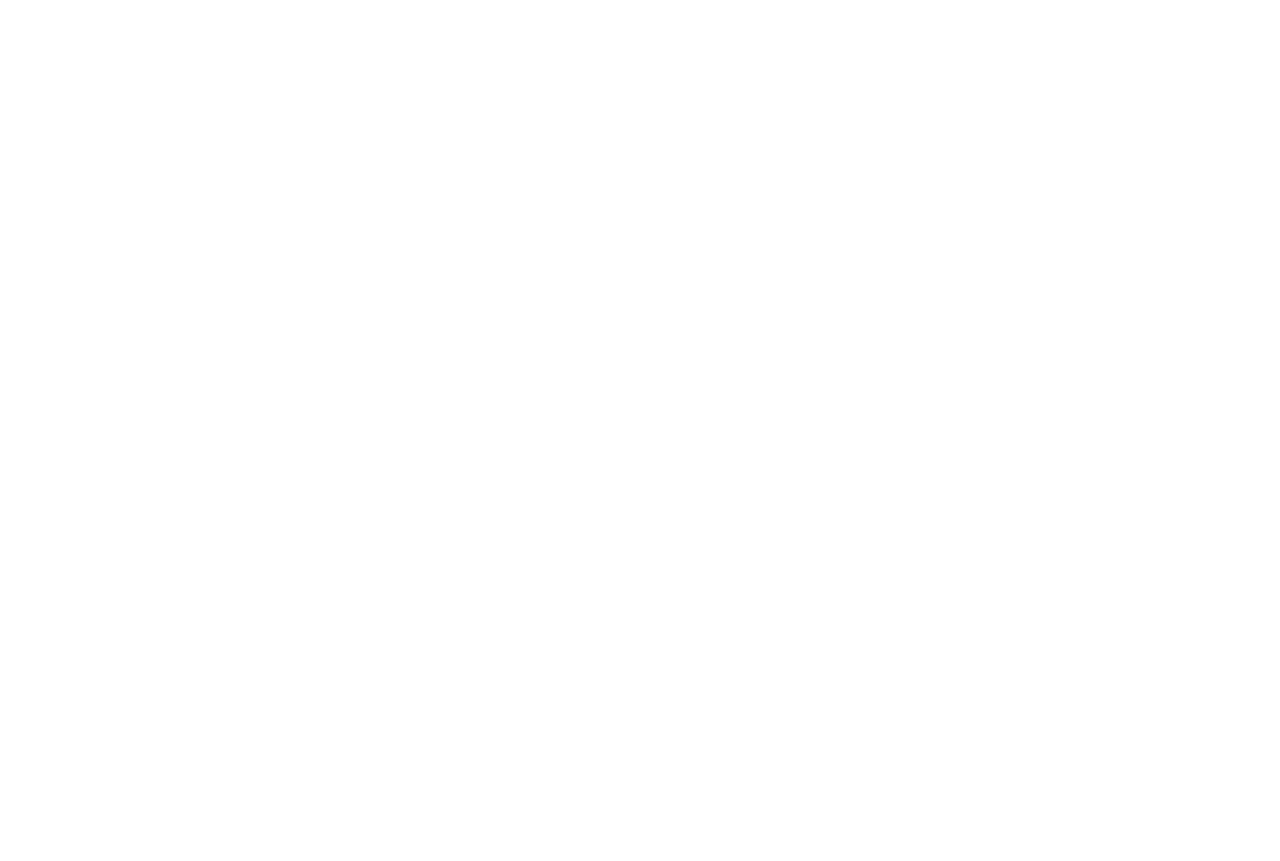
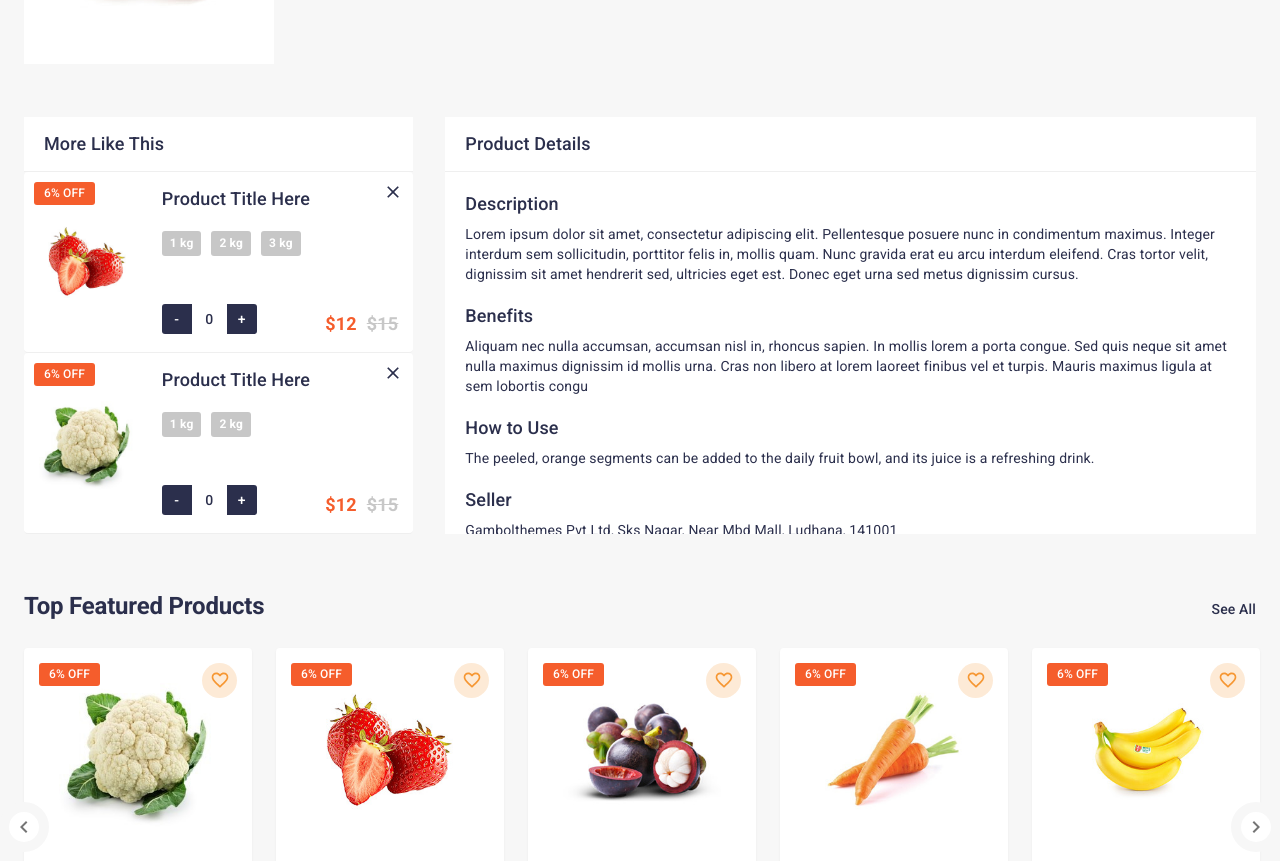
Before and after one commit to apexof/gambo-market, a Next.js app: page /product/1 in a window 1280 px wide. Before the commit this address had no page. Shown: the part 427-1288 px from the top of the page. Before the commit the page ends 800 px from the top, so only its background shows below. Built offline with nearby package versions, Linux system fonts and the light colour scheme.

Commit message:
add dinamic routing for product page

```diff
--- /dev/null
+++ b/components/PagesData/Product/FullProduct.jsx
@@ -0,0 +1,16 @@
+import React from 'react'
+import { makeStyles } from '@material-ui/core/styles';
+
+const useStyles = makeStyles(theme => ({
+
+}))
+
+export default function FullProduct({ img }) {
+    const classes = useStyles();
+
+    return (
+        <div className={classes.der}>
+            <img src={img} alt="" />
+        </div>
+    )
+}
--- /dev/null
+++ b/components/PagesData/Product/Texts.jsx
@@ -0,0 +1,64 @@
+import React from 'react'
+import cx from 'clsx'
+import { makeStyles } from '@material-ui/core/styles';
+import { Box, Typography } from '@material-ui/core';
+import BlockTitle from '../../Elements/BlockTitle';
+
+const useStyles = makeStyles(theme => ({
+    list: {
+        background: theme.palette.background.paper,
+        maxHeight: 362,
+        overflowY: "scroll",
+    }
+}))
+const texts = [
+    {
+        id: 1,
+        title: "Description",
+        text: "Lorem ipsum dolor sit amet, consectetur adipiscing elit. Pellentesque posuere nunc in condimentum maximus. Integer interdum sem sollicitudin, porttitor felis in, mollis quam. Nunc gravida erat eu arcu interdum eleifend. Cras tortor velit, dignissim sit amet hendrerit sed, ultricies eget est. Donec eget urna sed metus dignissim cursus.",
+    },
+    {
+        id: 2,
+        title: "Benefits",
+        text: `Aliquam nec nulla accumsan, accumsan nisl in, rhoncus sapien.
+        In mollis lorem a porta congue.
+        Sed quis neque sit amet nulla maximus dignissim id mollis urna.
+        Cras non libero at lorem laoreet finibus vel et turpis.
+        Mauris maximus ligula at sem lobortis congu`,
+    },
+    {
+        id: 3,
+        title: "How to Use",
+        text: `The peeled, orange segments can be added to the daily fruit bowl, and its juice is a refreshing drink.`,
+    },
+    {
+        id: 4,
+        title: "Seller",
+        text: `Gambolthemes Pvt Ltd, Sks Nagar, Near Mbd Mall, Ludhana, 141001`,
+    },
+    {
+        id: 5,
+        title: "Disclaimer",
+        text: `Phasellus efficitur eu ligula consequat ornare. Nam et nisl eget magna aliquam consectetur. Aliquam quis tristique lacus. Donec eget nibh et quam maximus rutrum eget ut ipsum. Nam fringilla metus id dui sollicitudin, sit amet maximus sapien malesuada.`,
+    },
+]
+
+export default function BannerSection() {
+    const classes = useStyles();
+
+    return (
+        <div className={classes.der}>
+            <BlockTitle>Product Details</BlockTitle>
+            <Box px={2.5} pb={2.5} className={cx(classes.list, "scrollstyle_4")}>
+                {texts.map(item => (
+                    <Box key={item.id} pt={2.5}>
+                        <Box mb={1}>
+                            <Typography variant="h4">{item.title}</Typography>
+                        </Box>
+                        <Typography variant="body2">{item.text}</Typography>
+                    </Box>
+                ))}
+            </Box>
+        </div>
+    )
+}
--- a/components/Product/ProductCards/MainProductCard.jsx
+++ b/components/Product/ProductCards/MainProductCard.jsx
@@ -47,7 +47,7 @@
     },
 }))
 
-export default function ProductCard({ title, img, price, oldPrice, available, discount, }) {
+export default function ProductCard({ title, img, price, oldPrice, available, discount, id }) {
     const classes = useStyles();
 
     return (
@@ -59,7 +59,7 @@
                 <WishIcon />
             </div>
             <CardMedia>
-                <Link href="#" className={classes.imgWrapper}>
+                <Link href={`/product/${id}`} className={classes.imgWrapper}>
                     <img src={img} alt="" />
                 </Link>
             </CardMedia>
--- a/components/Product/ProductCards/Weight.jsx
+++ b/components/Product/ProductCards/Weight.jsx
@@ -21,12 +21,12 @@
     },
 }))
 
-export default function Weight({ children }) {
+export default function Weight({ children, measure = "kg" }) {
     const classes = useStyles();
 
     return (
         <div className={classes.weight}>
-            {`${children} kg`}
+            {`${children} ${measure}`}
         </div>
     )
 }
--- a/components/Product/ProductLists/ProductList.jsx
+++ b/components/Product/ProductLists/ProductList.jsx
@@ -43,9 +43,8 @@
     },
 ]
 
-export default function ProductListSlider({ listData }) {
+export default function ProductListSlider({ items, title, }) {
     const classes = useStyles();
-    const { items, title, } = listData;
 
     return (
         <Container>
@@ -60,6 +59,7 @@
                 {items.map(item => (
                     <Grid key={item.id} item xs={12} sm={6} md={4} lg={3}>
                         <ProductCard
+                            id={item.id}
                             title={item.title}
                             img={item.img}
                             price={item.price}
--- a/components/Product/ProductLists/ProductListSlider.jsx
+++ b/components/Product/ProductLists/ProductListSlider.jsx
@@ -42,9 +42,8 @@
     },
 ]
 
-export default function ProductListSlider({ listData }) {
+export default function ProductListSlider({ items, title, clarification, id }) {
     const classes = useStyles();
-    const { items, title, clarification, id } = listData;
     return (
         <Container>
             <SectionTitle title={title} clarification={clarification} seeAllLink={`/category/${id}`} />
@@ -54,6 +53,7 @@
                         <div key={item.id}>
                             <Box mx={1.5}>
                                 <ProductCard
+                                    id={item.id}
                                     title={item.title}
                                     img={item.img}
                                     price={item.price}
--- a/components/Product/ProductLists/lists.js
+++ b/components/Product/ProductLists/lists.js
@@ -1,9 +1,35 @@
-const lists = {
-    "fresh-and-fruits": {
+export const getItemById = (itemID) => {
+    const item = productItems.find(item => item.id === itemID)
+    console.log(itemID);
+    console.log(item);
+    return item
+}
+export const getItemsFromCategory = (category) => {
+    const items = productItems.filter(item => item.category === category)
+    return items
+}
+export const getTitleOfCategory = (categoryId) => {
+    const needCategory = categories.find(item => item.id === categoryId)
+    console.log(needCategory, "qwe");
+    return needCategory.title
+}
+
+export const categories = [
+    {
+        id: "top-featured-products",
+        title: "Top Featured Products",
+    },
+    {
         id: "fresh-and-fruits",
         title: "Fresh Vegetables & Fruits",
-        clarification: "For You",
-        items: [
+    },
+    {
+        id: "added-new-products",
+        title: "Added New Products",
+    },
+]
+
+export const productItems = [
     {
         id: 1,
         title: "Product Title Here",
@@ -12,6 +38,7 @@
         oldPrice: "15",
         available: "Available (In Stock)",
         discount: "6%",
+        category: "fresh-and-fruits",
     },
     {
         id: 2,
@@ -21,6 +48,7 @@
         oldPrice: "15",
         available: "Available (In Stock)",
         discount: "6%",
+        category: "fresh-and-fruits",
     },
     {
         id: 3,
@@ -30,6 +58,7 @@
         oldPrice: "15",
         available: "Available (In Stock)",
         discount: "6%",
+        category: "fresh-and-fruits",
     },
     {
         id: 4,
@@ -39,6 +68,7 @@
         oldPrice: "15",
         available: "Available (In Stock)",
         discount: "6%",
+        category: "fresh-and-fruits",
     },
     {
         id: 5,
@@ -48,6 +78,7 @@
         oldPrice: "15",
         available: "Available (In Stock)",
         discount: "6%",
+        category: "fresh-and-fruits",
     },
     {
         id: 6,
@@ -57,184 +88,190 @@
         oldPrice: "15",
         available: "Available (In Stock)",
         discount: "6%",
+        category: "fresh-and-fruits",
     },
-        ],
-    },
-    "top-featured-products": {
-        title: "Top Featured Products",
-        clarification: "For You",
-        id: "top-featured-products",
-        items: [
     {
-                id: 1,
+        id: 101,
         title: "Product Title Here",
         img: "/img/products/product-1.jpg",
         price: "12",
         oldPrice: "15",
         available: "Available (In Stock)",
         discount: "6%",
+        category: "top-featured-products",
     },
     {
-                id: 2,
+        id: 102,
         title: "Product Title Here",
         img: "/img/products/product-2.jpg",
         price: "12",
         oldPrice: "15",
         available: "Available (In Stock)",
         discount: "6%",
+        category: "top-featured-products",
     },
     {
-                id: 3,
+        id: 103,
         title: "Product Title Here",
         img: "/img/products/product-3.jpg",
         price: "12",
         oldPrice: "15",
         available: "Available (In Stock)",
         discount: "6%",
+        category: "top-featured-products",
     },
     {
-                id: 4,
+        id: 104,
         title: "Product Title Here",
         img: "/img/products/product-4.jpg",
         price: "12",
         oldPrice: "15",
         available: "Available (In Stock)",
         discount: "6%",
+        category: "top-featured-products",
     },
     {
-                id: 5,
+        id: 105,
         title: "Product Title Here",
         img: "/img/products/product-5.jpg",
         price: "12",
         oldPrice: "15",
         available: "Available (In Stock)",
         discount: "6%",
+        category: "top-featured-products",
     },
     {
-                id: 6,
+        id: 106,
         title: "Product Title Here",
         img: "/img/products/product-5.jpg",
         price: "12",
         oldPrice: "15",
         available: "Available (In Stock)",
         discount: "6%",
+        category: "top-featured-products",
     },
     {
-                id: 7,
+        id: 107,
         title: "Product Title Here",
         img: "/img/products/product-1.jpg",
         price: "12",
         oldPrice: "15",
         available: "Available (In Stock)",
         discount: "6%",
+        category: "top-featured-products",
     },
     {
-                id: 8,
+        id: 108,
         title: "Product Title Here",
         img: "/img/products/product-2.jpg",
         price: "12",
         oldPrice: "15",
         available: "Available (In Stock)",
         discount: "6%",
+        category: "top-featured-products",
     },
     {
-                id: 9,
+        id: 109,
         title: "Product Title Here",
         img: "/img/products/product-3.jpg",
         price: "12",
         oldPrice: "15",
         available: "Available (In Stock)",
         discount: "6%",
+        category: "top-featured-products",
     },
     {
-                id: 10,
+        id: 110,
         title: "Product Title Here",
         img: "/img/products/product-4.jpg",
         price: "12",
         oldPrice: "15",
         available: "Available (In Stock)",
         discount: "6%",
+        category: "top-featured-products",
     },
     {
-                id: 11,
+        id: 111,
         title: "Product Title Here",
         img: "/img/products/product-5.jpg",
         price: "12",
         oldPrice: "15",
         available: "Available (In Stock)",
         discount: "6%",
+        category: "top-featured-products",
     },
     {
-                id: 12,
+        id: 112,
         title: "Product Title Here",
         img: "/img/products/product-5.jpg",
         price: "12",
         oldPrice: "15",
         available: "Available (In Stock)",
         discount: "6%",
+        category: "top-featured-products",
     },
-        ]
-    },
-    "added-new-products": {
-        title: "Added New Products",
-        clarification: "For You",
-        id: "added-new-products",
-        items: [
     {
-                id: 1,
+        id: 201,
         title: "Product Title Here",
         img: "/img/products/product-6.jpg",
         price: "12",
         oldPrice: "15",
         available: "Available (In Stock)",
         discount: "6%",
+        category: "added-new-products",
     },
     {
-                id: 2,
+        id: 202,
         title: "Product Title Here",
         img: "/img/products/product-2.jpg",
         price: "12",
         oldPrice: "15",
         available: "Available (In Stock)",
         discount: "6%",
+        category: "added-new-products",
     },
     {
-                id: 3,
+        id: 203,
         title: "Product Title Here",
         img: "/img/products/product-3.jpg",
         price: "12",
         oldPrice: "15",
         available: "Available (In Stock)",
         discount: "6%",
+        category: "added-new-products",
     },
     {
-                id: 4,
+        id: 204,
         title: "Product Title Here",
         img: "/img/products/product-4.jpg",
         price: "12",
         oldPrice: "15",
         available: "Available (In Stock)",
         discount: "6%",
+        category: "added-new-products",
     },
     {
-                id: 5,
+        id: 205,
         title: "Product Title Here",
         img: "/img/products/product-5.jpg",
         price: "12",
         oldPrice: "15",
         available: "Available (In Stock)",
         discount: "6%",
+        category: "added-new-products",
     },
     {
-                id: 6,
+        id: 206,
         title: "Product Title Here",
         img: "/img/products/product-5.jpg",
         price: "12",
         oldPrice: "15",
         available: "Available (In Stock)",
         discount: "6%",
+        category: "added-new-products",
     },
 ]
-    },
-}
-export default lists;
+
+export const TopFeaturedProducts = getItemsFromCategory("top-featured-products");
+export const FreshAndFruits = getItemsFromCategory("fresh-and-fruits");
+export const AddedNewProducts = getItemsFromCategory("added-new-products");
--- /dev/null
+++ b/pages/product/[id].jsx
@@ -0,0 +1,45 @@
+import CategoryLayout from '../../components/Layouts/CategoryLayout'
+import ProductList from '../../components/Product/ProductLists/ProductListSlider'
+import BlockTitle from '../../components/Elements/BlockTitle'
+import CartList from '../../components/Product/ProductLists/CartList'
+import { TopFeaturedProducts, getItemById } from '../../components/Product/ProductLists/lists'
+import { useRouter } from 'next/router';
+import Texts from '../../components/PagesData/Product/Texts';
+import { Box, Container, Grid } from '@material-ui/core';
+import FullProduct from '../../components/PagesData/Product/FullProduct';
+
+export default function Category(props) {
+    const router = useRouter();
+    if (!router.query.id) return null;
+    const item = getItemById(+router.query.id);
+
+    return (
+        <CategoryLayout>
+            <Container>
+                <Box mt={6}>
+                    <FullProduct
+                        img={item.img}
+                    />
+                </Box>
+                <Box mt={6}>
+                    <Grid container spacing={4}>
+                        <Grid item xs={4}>
+                            <BlockTitle>More Like This</BlockTitle>
+                            <CartList />
+                        </Grid>
+                        <Grid item xs={8} >
+                            <Texts />
+                        </Grid>
+                    </Grid>
+                </Box>
+            </Container>
+
+            <Box mt={6}>
+                <ProductList
+                    title="Top Featured Products"
+                    items={TopFeaturedProducts}
+                />
+            </Box>
+        </CategoryLayout >
+    )
+}
```
Also changed, not shown: pages/category/[id].jsx (+8 -3 lines), pages/index.js (+20 -4 lines). Lines whose indentation alone changed are shown as unchanged.
